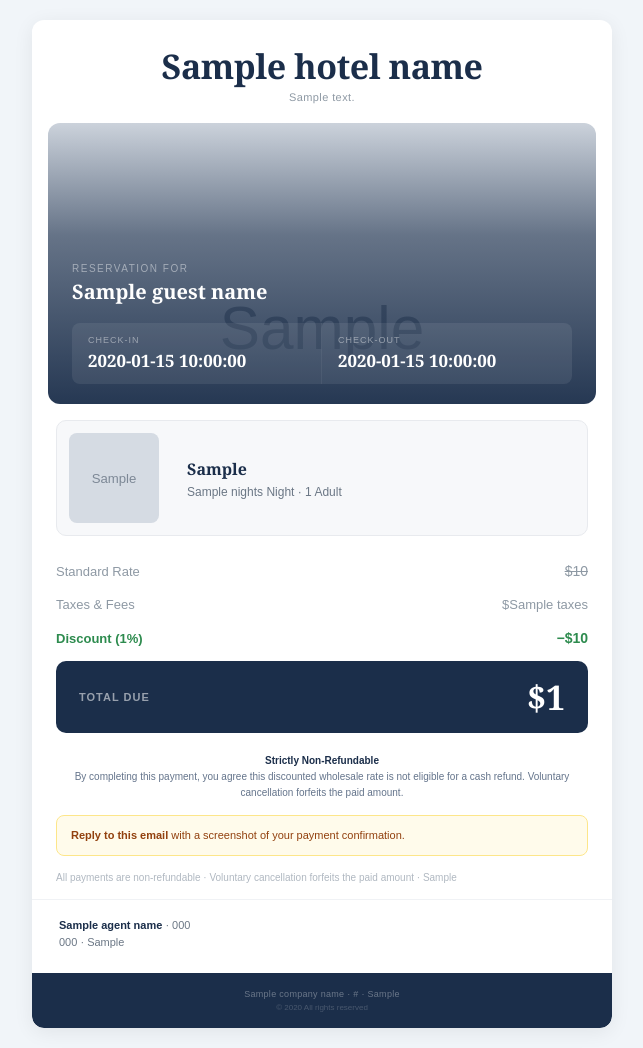
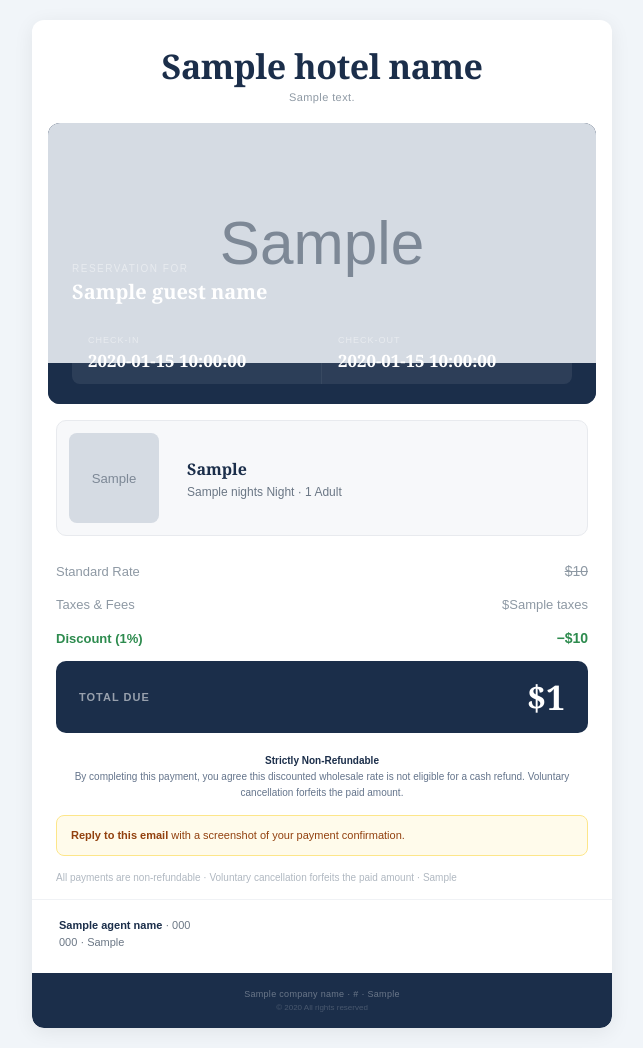
Before and after one commit to Admin-boop1998/hotel-booking-system, a Python web app: template templates/booking_confirmation.html in a window 1280 px wide. Shown: the whole page, without its empty margins (318-961 px from the left). Run offline with Jinja, Linux system fonts and the light colour scheme; the template is opened without the code that fills it: most values are stand-ins (such as "Sample title", 1, 10 or a date in 2020); grey boxes marked "Sample" are stand-in pictures.

Commit message:
Fix hero image: use img tag instead of CSS background (Gmail strips CSS backgrounds)

```diff
--- a/templates/booking_confirmation.html
+++ b/templates/booking_confirmation.html
@@ -38,9 +38,14 @@ body{margin:0;padding:0;width:100%!important;background:#F1F5F9}
      2. HERO PHOTO — HYPER-REALISTIC SUITE, BOOKING INFO OVERLAID
      ═══════════════════════════════════════════════════════════ -->
 <tr><td style="padding:0 16px;">
-  <div style="border-radius:12px;overflow:hidden;background:linear-gradient(180deg,rgba(27,46,74,.05) 0%,rgba(27,46,74,.6) 40%,rgba(27,46,74,.94) 100%){% if hero_image %},url('{{ hero_image }}') center top/cover{% endif %};background-color:#1B2E4A;">
+  <div style="border-radius:12px;overflow:hidden;position:relative;background-color:#1B2E4A;">
 
-    <!-- Spacer for photo visibility -->
+    {% if hero_image %}
+    <img src="{{ hero_image }}" alt="Hotel" style="width:100%;height:240px;object-fit:cover;display:block;" />
+    {% endif %}
+
+    <!-- Gradient overlay + content positioned over the image -->
+    <div style="{% if hero_image %}margin-top:-240px;{% endif %}background:linear-gradient(180deg,rgba(27,46,74,.1) 0%,rgba(27,46,74,.65) 35%,rgba(27,46,74,.95) 100%);">
     <div style="height:140px;"></div>
 
     <!-- Guest + Dates overlay on the photo -->
@@ -62,7 +67,7 @@ body{margin:0;padding:0;width:100%!important;background:#F1F5F9}
       </table>
     </div>
 
-  </div>
+  </div></div>
 </td></tr>
 
 <!-- ═══════════════════════════════════════════════════════════
```
